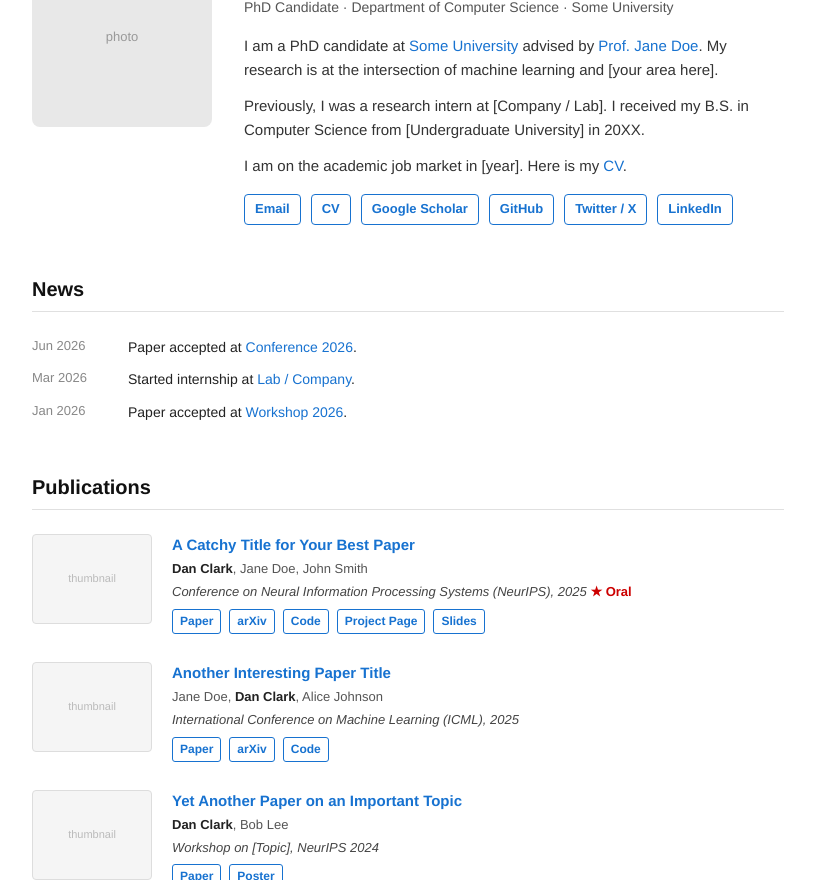
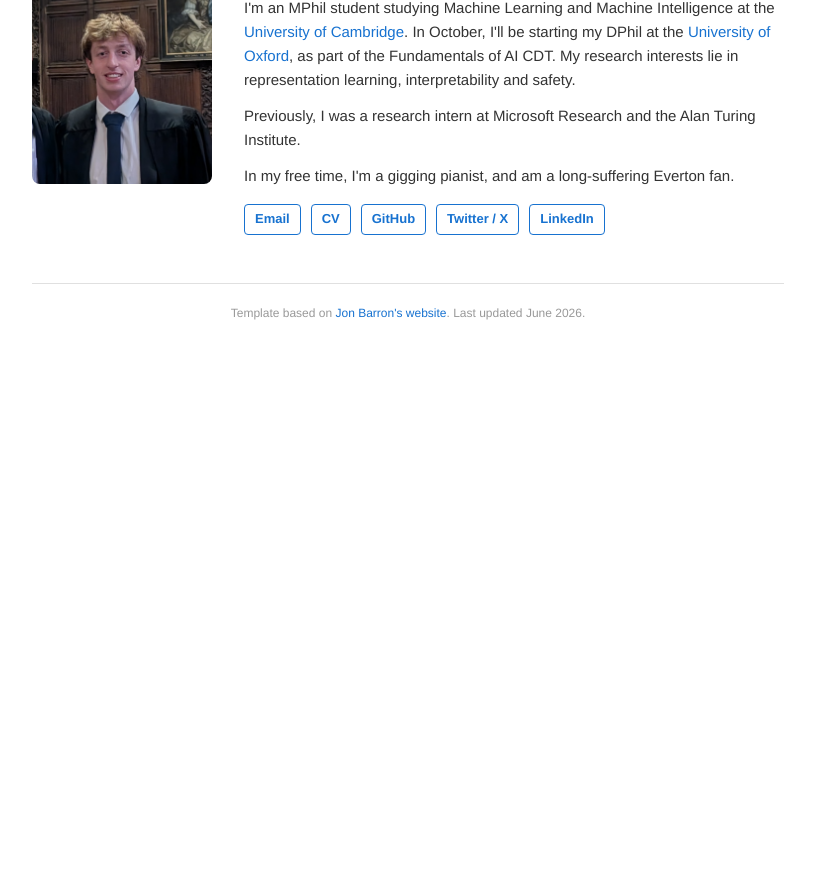
Before and after one commit to DanClark1/danclark1.github.io, a plain HTML site: page index.html in a window 1280 px wide. Shown: the part 101-981 px from the top of the page, without its empty margins (232-1047 px from the left). After the commit the page ends 800 px from the top, so only its background shows below. Drawn offline with Linux system fonts and the light colour scheme.

Commit message:
Add personal site with bio, headshot, and links
Co-Authored-By: Claude Sonnet 4.6 <noreply@anthropic.com>

```diff
--- a/index.html
+++ b/index.html
@@ -235,135 +235,34 @@
   <div class="bio">
     <div class="bio-photo">
       <!-- Replace with: <img src="photo.jpg" alt="Dan Clark" /> -->
-      <div class="photo-placeholder">photo</div>
+      <img src="headshot.jpg" alt="Dan Clark" />
     </div>
 
     <div class="bio-text">
       <h1>Dan Clark</h1>
-      <p class="title">PhD Candidate · Department of Computer Science · Some University</p>
 
       <p>
-        I am a PhD candidate at <a href="#">Some University</a> advised by
-        <a href="#">Prof. Jane Doe</a>. My research is at the intersection of
-        machine learning and [your area here].
+        I'm an MPhil student studying Machine Learning and Machine Intelligence at the <a href="https://www.eng.cam.ac.uk/">University of Cambridge</a>. In October, I'll be starting my DPhil at the <a href="https://www.ox.ac.uk/admissions/graduate/courses/cdt-fundamentals-of-artificial-intelligence">University of Oxford</a>, as part of the Fundamentals of AI CDT. My research interests lie in representation learning, interpretability and safety.
       </p>
       <p>
-        Previously, I was a research intern at [Company / Lab]. I received my
-        B.S. in Computer Science from [Undergraduate University] in 20XX.
+        Previously, I was a research intern at Microsoft Research and the Alan Turing Institute.
       </p>
       <p>
-        I am on the academic job market in [year]. Here is my
-        <a href="cv.pdf">CV</a>.
+        In my free time, I'm a gigging pianist, and am a long-suffering Everton fan.
       </p>
 
       <div class="links">
         <a href="mailto:danielpclark1@gmail.com">Email</a>
         <a href="cv.pdf">CV</a>
-        <a href="https://scholar.google.com">Google Scholar</a>
-        <a href="https://github.com/danclark">GitHub</a>
-        <a href="https://twitter.com/">Twitter / X</a>
-        <a href="https://linkedin.com/">LinkedIn</a>
+        <a href="https://github.com/danclark1">GitHub</a>
+        <a href="https://x.com/dclark__1">Twitter / X</a>
+        <a href="https://www.linkedin.com/in/dan-clark--/">LinkedIn</a>
       </div>
     </div>
   </div>
+<!--
 
-  <!-- ── News ── -->
-  <section>
-    <h2>News</h2>
-    <ul class="news-list">
-      <li>
-        <span class="date">Jun 2026</span>
-        <span>Paper accepted at <a href="#">Conference 2026</a>.</span>
-      </li>
-      <li>
-        <span class="date">Mar 2026</span>
-        <span>Started internship at <a href="#">Lab / Company</a>.</span>
-      </li>
-      <li>
-        <span class="date">Jan 2026</span>
-        <span>Paper accepted at <a href="#">Workshop 2026</a>.</span>
-      </li>
-    </ul>
-  </section>
-
-  <!-- ── Publications ── -->
-  <section>
-    <h2>Publications</h2>
-    <ul class="pub-list">
-
-      <li>
-        <div class="pub-thumb">
-          <!-- Replace with: <img src="images/paper1.png" alt="paper thumbnail" /> -->
-          <div class="thumb-placeholder">thumbnail</div>
-        </div>
-        <div class="pub-info">
-          <div class="pub-title">
-            <a href="#">A Catchy Title for Your Best Paper</a>
-          </div>
-          <div class="pub-authors">
-            <strong>Dan Clark</strong>, Jane Doe, John Smith
-          </div>
-          <div class="pub-venue">
-            Conference on Neural Information Processing Systems (NeurIPS), 2025
-            <span class="award">&#9733; Oral</span>
-          </div>
-          <div class="pub-links">
-            <a href="#">Paper</a>
-            <a href="#">arXiv</a>
-            <a href="#">Code</a>
-            <a href="#">Project Page</a>
-            <a href="#">Slides</a>
-          </div>
-        </div>
-      </li>
-
-      <li>
-        <div class="pub-thumb">
-          <div class="thumb-placeholder">thumbnail</div>
-        </div>
-        <div class="pub-info">
-          <div class="pub-title">
-            <a href="#">Another Interesting Paper Title</a>
-          </div>
-          <div class="pub-authors">
-            Jane Doe, <strong>Dan Clark</strong>, Alice Johnson
-          </div>
-          <div class="pub-venue">
-            International Conference on Machine Learning (ICML), 2025
-          </div>
-          <div class="pub-links">
-            <a href="#">Paper</a>
-            <a href="#">arXiv</a>
-            <a href="#">Code</a>
-          </div>
-        </div>
-      </li>
-
-      <li>
-        <div class="pub-thumb">
-          <div class="thumb-placeholder">thumbnail</div>
-        </div>
-        <div class="pub-info">
-          <div class="pub-title">
-            <a href="#">Yet Another Paper on an Important Topic</a>
-          </div>
-          <div class="pub-authors">
-            <strong>Dan Clark</strong>, Bob Lee
-          </div>
-          <div class="pub-venue">
-            Workshop on [Topic], NeurIPS 2024
-          </div>
-          <div class="pub-links">
-            <a href="#">Paper</a>
-            <a href="#">Poster</a>
-          </div>
-        </div>
-      </li>
-
-    </ul>
-  </section>
-
-  <!-- ── Footer ── -->
+  <-- ── Footer ── -->
   <footer>
     Template based on <a href="https://jonbarron.info">Jon Barron's website</a>.
     Last updated June 2026.
```
Also changed, not shown: headshot.jpg (added).
